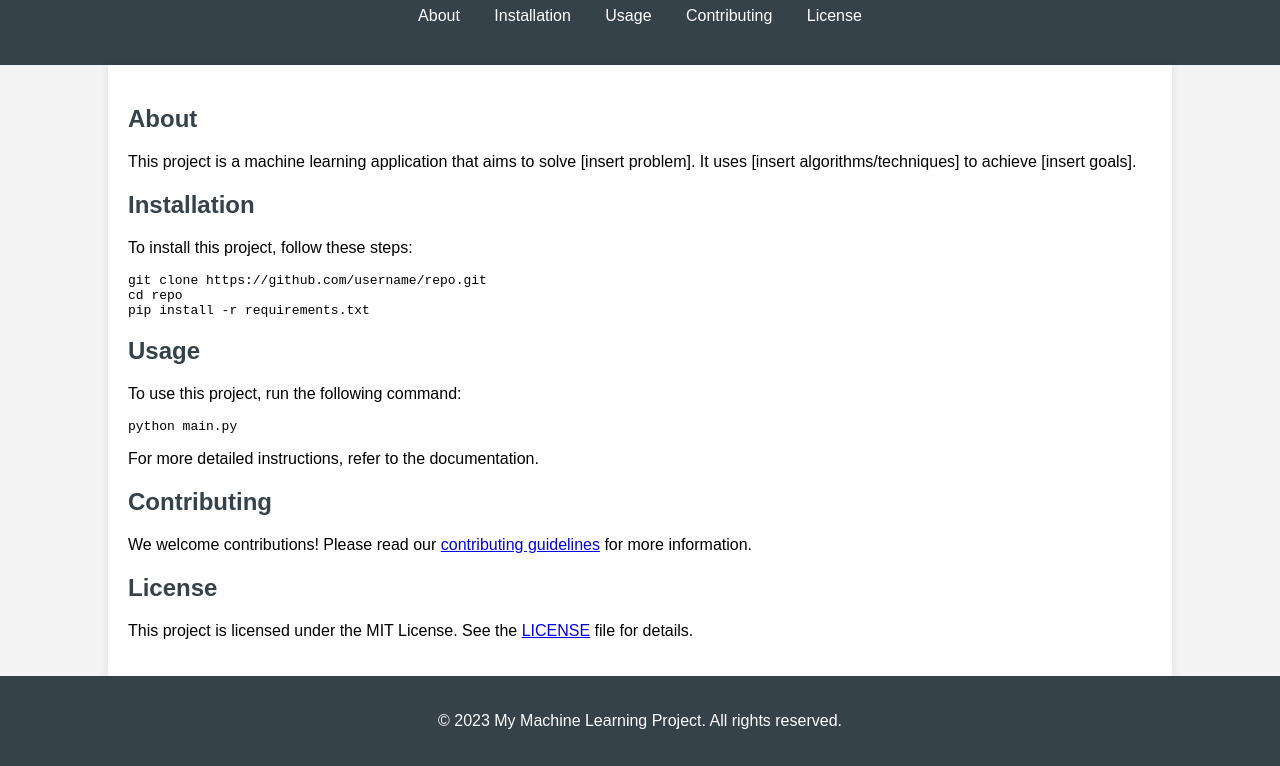
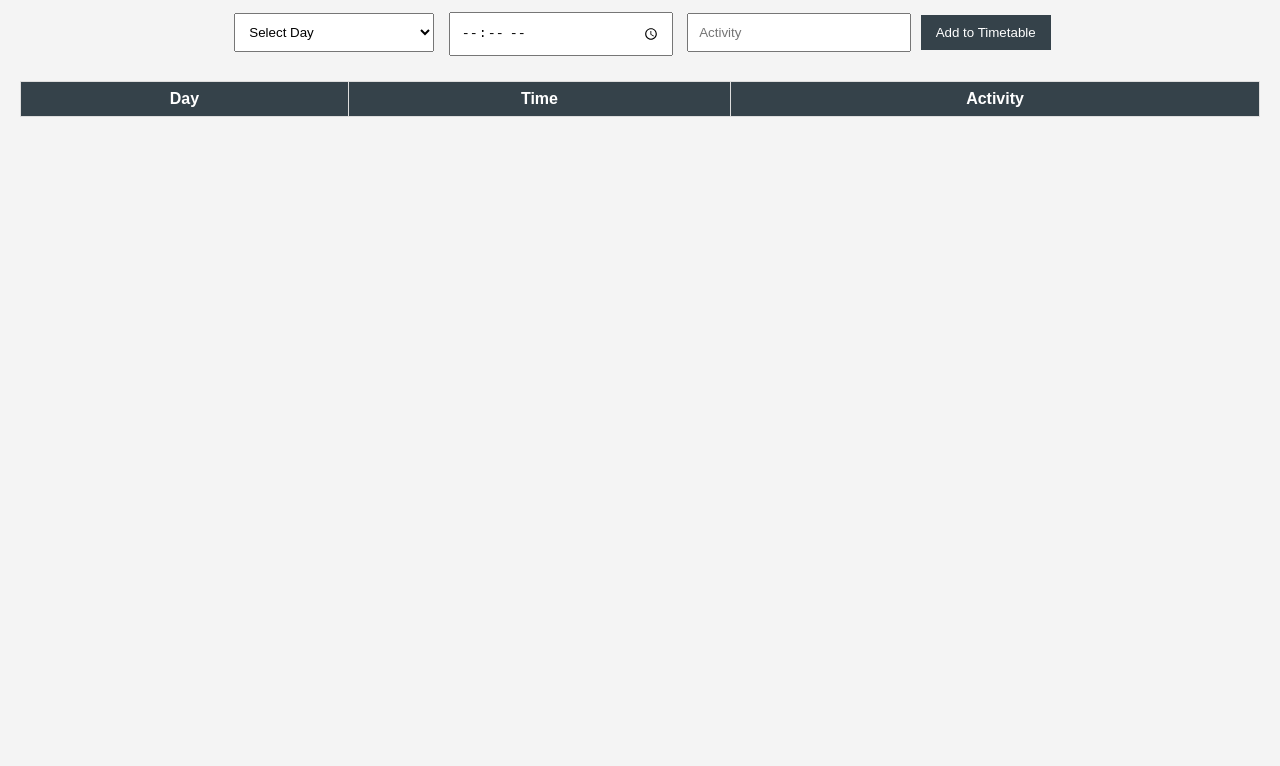
Before and after one commit to decrocro/decrocro.github.io, a plain HTML site: page index.html in a window 1280 px wide. Shown: the part 93-859 px from the top of the page. After the commit the page ends 800 px from the top, so only its background shows below. Drawn offline with Linux system fonts and the light colour scheme.

Commit message:
Update index.html

```diff
--- a/index.html
+++ b/index.html
@@ -3,99 +3,109 @@
 <head>
     <meta charset="UTF-8">
     <meta name="viewport" content="width=device-width, initial-scale=1.0">
-    <title>My Machine Learning Project</title>
-    <link rel="stylesheet" href="styles.css">
+    <title>Timetable Scheduler</title>
     <style>
         body {
             font-family: Arial, sans-serif;
             margin: 0;
-            padding: 0;
+            padding: 20px;
             background-color: #f4f4f4;
         }
-        header {
-            background: #35424a;
-            color: #ffffff;
-            padding: 20px 0;
+        h1 {
+            text-align: center;
+            color: #35424a;
+        }
+        form {
+            margin-bottom: 20px;
             text-align: center;
         }
-        nav {
-            margin: 20px 0;
+        input, select {
+            padding: 10px;
+            margin: 5px;
+            width: 200px;
         }
-        nav a {
-            color: #ffffff;
-            margin: 0 15px;
-            text-decoration: none;
+        button {
+            padding: 10px 15px;
+            background-color: #35424a;
+            color: white;
+            border: none;
+            cursor: pointer;
         }
-        .container {
-            width: 80%;
-            margin: auto;
-            overflow: hidden;
-            padding: 20px;
-            background: #ffffff;
-            box-shadow: 0 0 10px rgba(0, 0, 0, 0.1);
+        button:hover {
+            background-color: #2c3e50;
         }
-        h1, h2, h3 {
-            color: #35424a;
+        table {
+            width: 100%;
+            border-collapse: collapse;
+            margin-top: 20px;
         }
-        footer {
+        th, td {
+            border: 1px solid #ddd;
+            padding: 8px;
             text-align: center;
-            padding: 20px 0;
-            background: #35424a;
-            color: #ffffff;
-            position: relative;
-            bottom: 0;
-            width: 100%;
+        }
+        th {
+            background-color: #35424a;
+            color: white;
         }
     </style>
 </head>
 <body>
 
-<header>
-    <h1>My Machine Learning Project</h1>
-    <nav>
-        <a href="#about">About</a>
-        <a href="#installation">Installation</a>
-        <a href="#usage">Usage</a>
-        <a href="#contributing">Contributing</a>
-        <a href="#license">License</a>
-    </nav>
-</header>
+<h1>Timetable Scheduler</h1>
 
-<div class="container">
-    <section id="about">
-        <h2>About</h2>
-        <p>This project is a machine learning application that aims to solve [insert problem]. It uses [insert algorithms/techniques] to achieve [insert goals].</p>
-    </section>
+<form id="scheduleForm">
+    <select id="day" required>
+        <option value="" disabled selected>Select Day</option>
+        <option value="Monday">Monday</option>
+        <option value="Tuesday">Tuesday</option>
+        <option value="Wednesday">Wednesday</option>
+        <option value="Thursday">Thursday</option>
+        <option value="Friday">Friday</option>
+        <option value="Saturday">Saturday</option>
+        <option value="Sunday">Sunday</option>
+    </select>
+    <input type="time" id="time" required>
+    <input type="text" id="activity" placeholder="Activity" required>
+    <button type="submit">Add to Timetable</button>
+</form>
 
-    <section id="installation">
-        <h2>Installation</h2>
-        <p>To install this project, follow these steps:</p>
-        <pre><code>git clone https://github.com/username/repo.git
-cd repo
-pip install -r requirements.txt</code></pre>
-    </section>
+<table id="timetable">
+    <thead>
+        <tr>
+            <th>Day</th>
+            <th>Time</th>
+            <th>Activity</th>
+        </tr>
+    </thead>
+    <tbody>
+        <!-- Scheduled activities will be added here -->
+    </tbody>
+</table>
 
-    <section id="usage">
-        <h2>Usage</h2>
-        <p>To use this project, run the following command:</p>
-        <pre><code>python main.py</code></pre>
-        <p>For more detailed instructions, refer to the documentation.</p>
-    </section>
+<script>
+    document.getElementById('scheduleForm').addEventListener('submit', function(event) {
+        event.preventDefault();
 
-    <section id="contributing">
-        <h2>Contributing</h2>
-        <p>We welcome contributions! Please read our <a href="CONTRIBUTING.md">contributing guidelines</a> for more information.</p>
-    </section>
+        const day = document.getElementById('day').value;
+        const time = document.getElementById('time').value;
+        const activity = document.getElementById('activity').value;
 
-    <section id="license">
-        <h2>License</h2>
-        <p>This project is licensed under the MIT License. See the <a href="LICENSE">LICENSE</a> file for details.</p>
-    </section>
-</div>
+        const tableBody = document.getElementById('timetable').querySelector('tbody');
+        const newRow = document.createElement('tr');
 
-<footer>
-    <p>&copy; 2023 My Machine Learning Project. All rights reserved.</p>
-</footer>
+        newRow.innerHTML = `
+            <td>${day}</td>
+            <td>${time}</td>
+            <td>${activity}</td>
+        `;
+
+        tableBody.appendChild(newRow);
+
+        // Clear the form fields
+        document.getElementById('scheduleForm').reset();
+    });
+</script>
 
 </body>
 </html>
```
